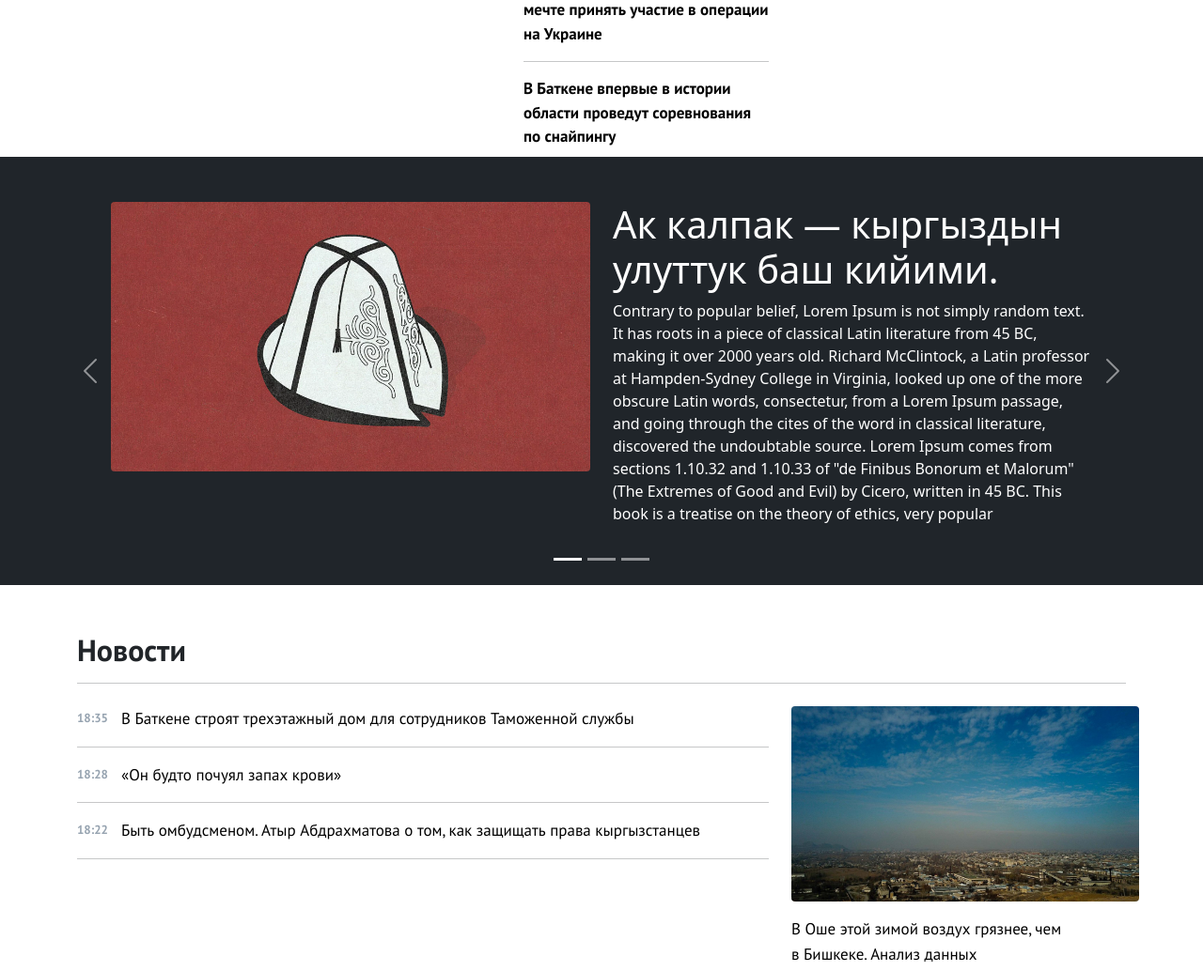
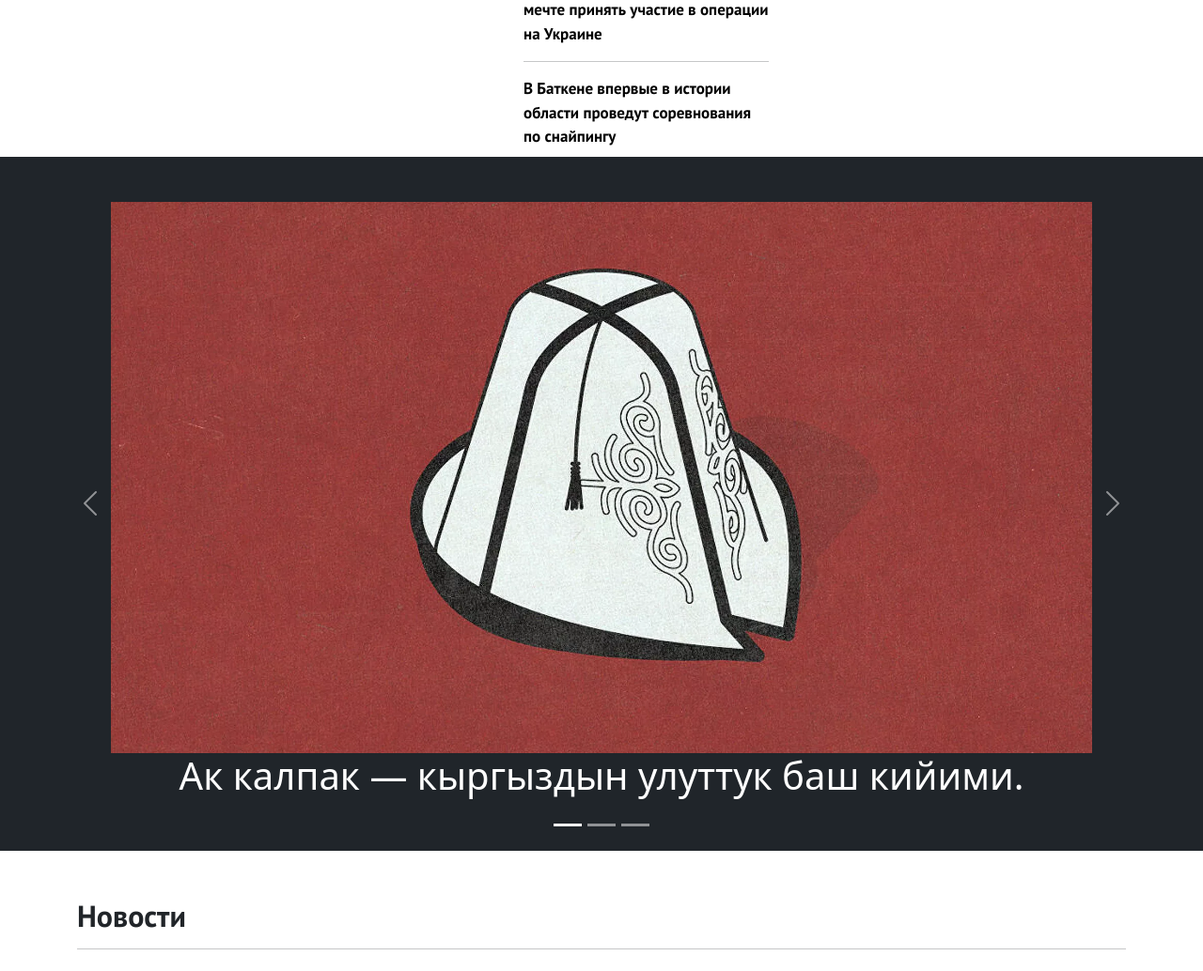
Before and after one commit to aibekovislam/news, a Django app: page / in a window 1280 px wide. Shown: the part 1517-2551 px from the top of the page at 94% size. Run offline with Django 3.2, Linux system fonts and the light colour scheme; data comes from the database, SQL or seed files in the repository; some libraries are stand-ins or nearby versions; some web fonts are replaced.

Commit message:
modified

```diff
--- a/core/templates/articles.html
+++ b/core/templates/articles.html
@@ -107,18 +107,13 @@
           {% for img in obj %}
         <div class="carousel-item {% if forloop.counter0 == 0 %}active{% endif %}">
           <div class="row">
-            <div class="col-md-6">
-              <img src="{{img.picture.url}}" class="d-block  w-100 img-adaptive2" style="max-width: 570px;
+              <img src="{{img.picture.url}}" class="d-block  w-100 img-adaptive2" style="width: 100%;
               height: auto;
               border-radius: 4px;" alt="...">
               <!--<div class="carousel-caption d-none d-md-block rounded position-absolute bg-custom">
                   <h5>{{img.title}}</h5>
                 </div>-->
-            </div>
-            <div class="col-md-6">
-              <h1 class="text-white">{{ img.title }}</h1>
-              <p class="text-white">Contrary to popular belief, Lorem Ipsum is not simply random text. It has roots in a piece of classical Latin literature from 45 BC, making it over 2000 years old. Richard McClintock, a Latin professor at Hampden-Sydney College in Virginia, looked up one of the more obscure Latin words, consectetur, from a Lorem Ipsum passage, and going through the cites of the word in classical literature, discovered the undoubtable source. Lorem Ipsum comes from sections 1.10.32 and 1.10.33 of "de Finibus Bonorum et Malorum" (The Extremes of Good and Evil) by Cicero, written in 45 BC. This book is a treatise on the theory of ethics, very popular</p>
-            </div>
+              <h1 class="text-white text-center">{{ img.title }}</h1>
           </div>
         </div>
         {% endfor %}
```
